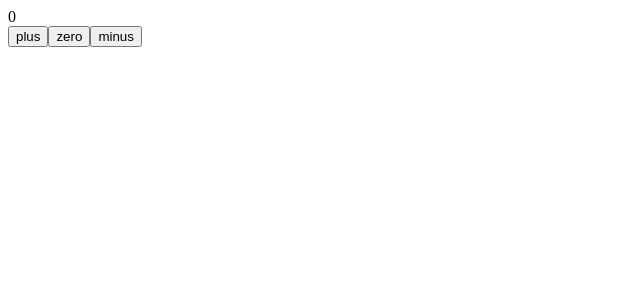
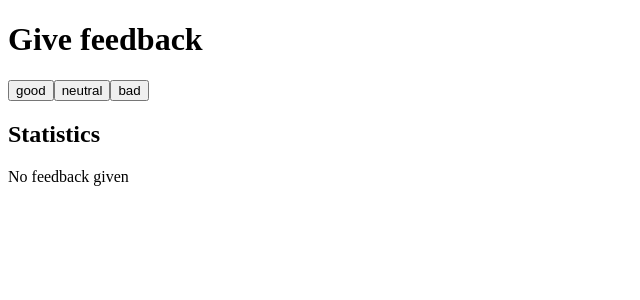
Before and after one commit to EricChv/FullStackOpen, a React (Vite) app in the folder part1/courseinfo/: page / in a window 1280 px wide. Shown: the top 300 px of the page, without its empty margins (0-640 px from the left). Built offline with nearby package versions, Linux system fonts and the light colour scheme.

Commit message:
Implement dynamic Statistics component with computed total, average, and positive feedback percentage; render statistics in HTML table format

```diff
--- a/part1/courseinfo/src/App.jsx
+++ b/part1/courseinfo/src/App.jsx
@@ -1,41 +1,75 @@
-import { useState } from "react";
-import Display from './components/Display'
-import Button from './components/Button'
+import { useState } from 'react'
+
+const Button = ({onClick, text}) => (
+  <button onClick={onClick}>{text}</button>
+)
+
+const Display = ({text, value}) => (
+  <div>{text}{value}</div>
+)
+
+// start component. here we call the renamed props
+const Statistics = ({ good, neutral, bad }) => {
+  const total = good + neutral + bad
+  const average = total > 0 ? (good - bad) / total : 0
+  const positive = total > 0 ? (good / total) * 100 : 0
+
+  if (total === 0) {
+    return <p>No feedback given</p>
+  }
+
+  return (
+    <table>
+      <tbody>
+        <tr>
+          <td>Good</td>
+          <td>┊{good}</td>
+        </tr>
+        <tr>
+          <td>Neutral</td>
+          <td>┊{neutral}</td>
+        </tr>
+        <tr>
+          <td>Bad</td>
+          <td>┊{bad}</td>
+        </tr>
+        <tr>
+          <td>Total</td>
+          <td>┊{total}</td>
+        </tr>
+        <tr>
+          <td>Average</td>
+          <td>┊{average}</td>
+        </tr>
+        <tr>
+          <td>Positive</td>
+          <td>┊{positive}%</td>
+        </tr>
+      </tbody>
+    </table>
+  )
+}
+// end component
 
 const App = () => {
-  const [ counter, setCounter ] = useState(0)
-  console.log('rendering with counter value', counter)
+  // save clicks of each button to its own state
+  const [goodCount, setGood] = useState(0)
+  const [neutralCount, setNeutral] = useState(0)
+  const [badCount, setBad] = useState(0)
 
-  const increaseByOne = () => {
-    console.log('increasing... value before: ', counter)
-    setCounter(counter + 1)
-  }
-  const decreaseByOne = () => {
-    console.log('decreasing... value before: ', counter)
-    setCounter(counter - 1)
-  }
+  return (
 
-  const setToZero = () => {
-    console.log('resetting to zero... value before: ', counter)
-    setCounter(0)
-  }
-
-  //This component contains the Display component - which displays the counter's value 0. And three Button components. The buttons all have event handlers, which are used to change the state of the counter.
-  return (
     <div>
-      <Display counter={counter}/>
-      <Button
-        onClick={increaseByOne}
-        text='plus'
-      />
-      <Button
-        onClick={setToZero}
-        text='zero'
-      />
-      <Button
-        onClick={decreaseByOne}
-        text='minus'
-      />
+      <h1>Give feedback</h1>
+      <div>
+        {/* this 'text=' is used to label the button */}
+        <Button onClick={() => setGood(goodCount + 1)} text="good" />
+        <Button onClick={() => setNeutral(neutralCount + 1)} text="neutral" />
+        <Button onClick={() => setBad(badCount + 1)} text="bad" />
+      <h2>Statistics</h2>
+        {/* here we pass props and rename them to good, neutral, bad */}
+        <Statistics good={goodCount} neutral={neutralCount} bad={badCount} />
+      </div>
     </div>
   )
 }
--- a/part1/courseinfo/src/components/Button.jsx
+++ b/part1/courseinfo/src/components/Button.jsx
@@ -5,7 +5,6 @@
 // - Take a label (e.g. 'plus', 'zero', 'minus')
 // - Render a button with the correct behavior and label
 
-const Button = ({ onClick, text}) =>
-<button onClick={onClick}>{text}</button>
+
 
 export default Button
--- a/part1/courseinfo/src/components/Display.jsx
+++ b/part1/courseinfo/src/components/Display.jsx
@@ -3,7 +3,6 @@
 // - Display that value inside a <div>
 // - Be reused wherever you want to show the counter
 
-const Display = ({ counter }) =>
-<div>{counter}</div>
+const Display = props => <div>{props.value}</div>
 
 export default Display
```
Also changed, not shown: part1/courseinfo/src/components/History.jsx (added, +16 -0 lines).
